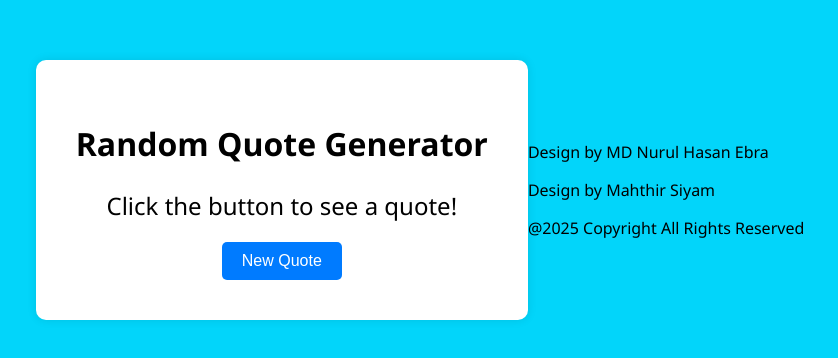
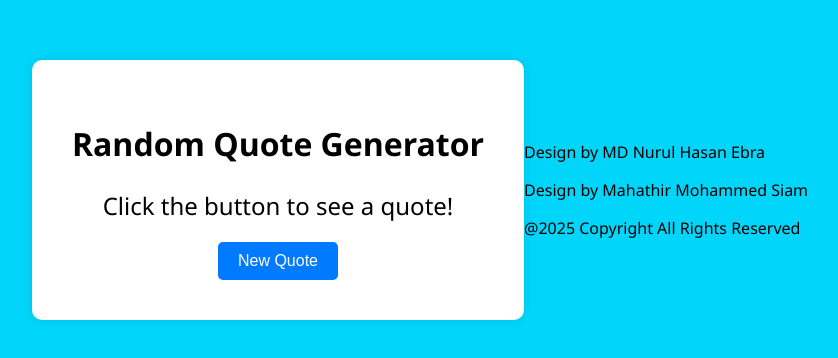
Before and after one commit to Mahathir-Siam/mathir-siam.github.io, a plain HTML site: page opriject/index.html in a window 1280 px wide. Shown: the part 210-568 px from the top of the page, without its empty margins (220-1058 px from the left). Drawn offline with Linux system fonts and the light colour scheme.

Commit message:
Update index.html
slide changes

```diff
--- a/opriject/index.html
+++ b/opriject/index.html
@@ -16,7 +16,7 @@
 
     <footer>
         <p>Design by MD Nurul Hasan Ebra</p>
-         <p>Design by Mahthir Siyam</p>
+         <p>Design by Mahathir Mohammed Siam</p>
          <div>
         <p class="last">@2025 Copyright All Rights Reserved</p>
     </div>
```
